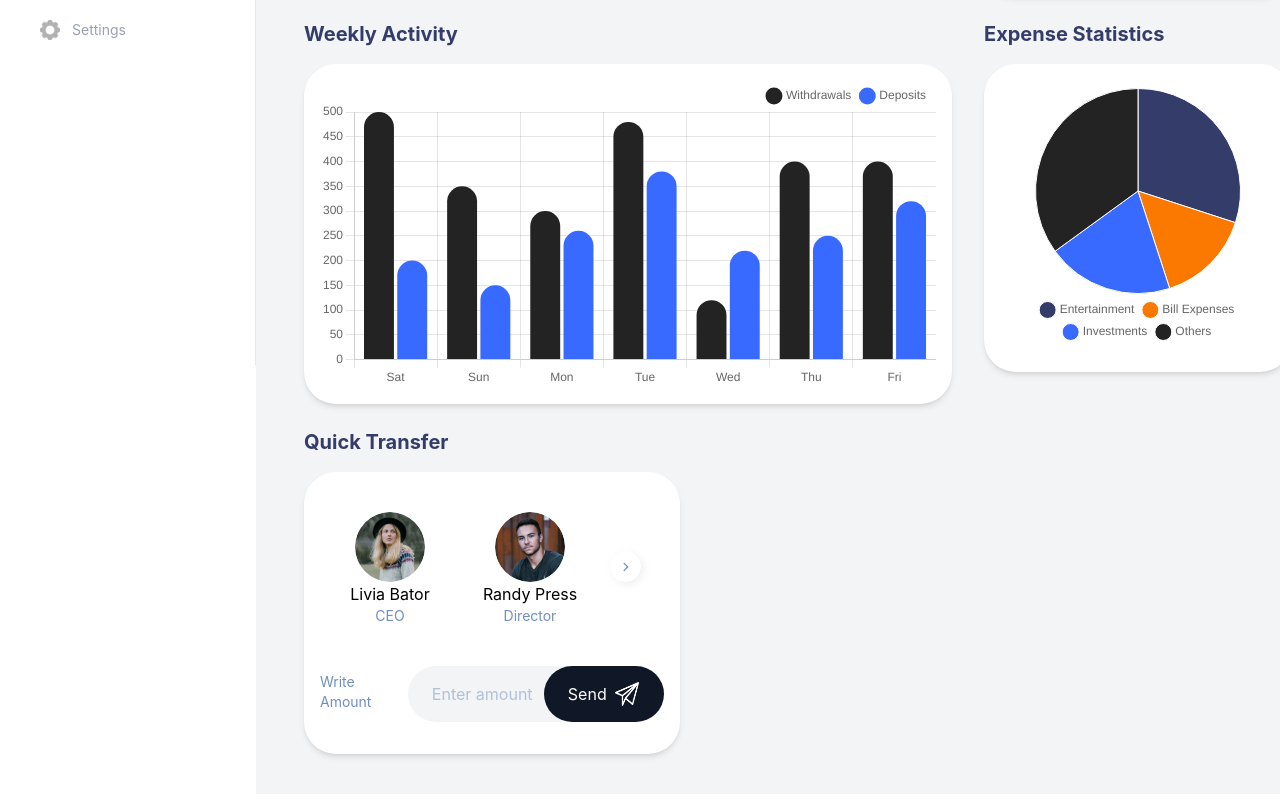
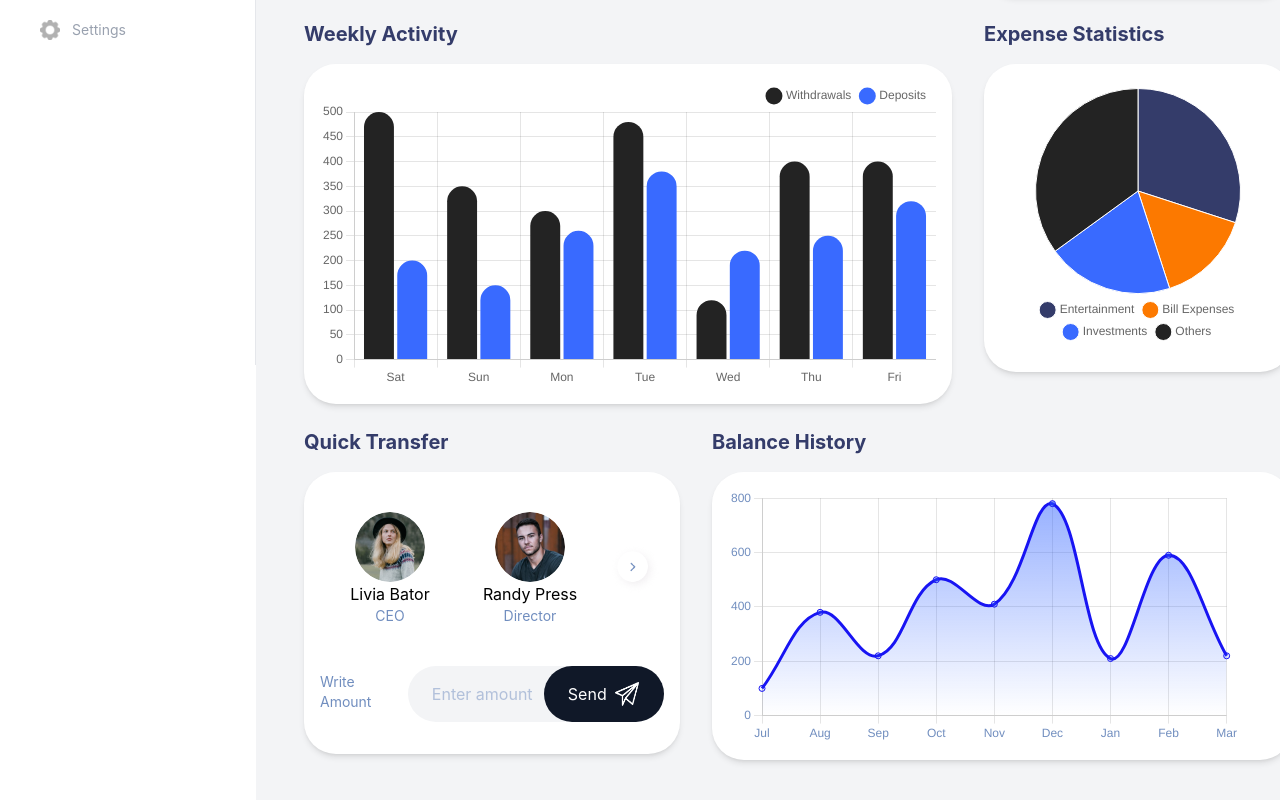
Before and after one commit to NielEche/financial-dashboard, a React (Vite) app: page / in a window 1280 px wide. Shown: the part 435-1235 px from the top of the page. Built offline with nearby package versions, Linux system fonts and the light colour scheme; a web font is replaced by a local one.

Commit message:
added the line chart representing the balance trend over a few months

```diff
--- /dev/null
+++ b/src/components/BalanceHistory.jsx
@@ -0,0 +1,77 @@
+import React, { useRef, useEffect } from 'react';
+import { Line } from 'react-chartjs-2';
+import { Chart as ChartJS, LineElement, PointElement, LinearScale, Title, Tooltip, Legend, Filler } from 'chart.js';
+
+// Register the necessary components
+ChartJS.register(LineElement, PointElement, LinearScale, Title, Tooltip, Legend, Filler);
+
+const BalanceHistory = () => {
+    const chartRef = useRef(null);
+
+    // Sample data for the balance history
+    const data = {
+        labels: ['Jul', 'Aug', 'Sep', 'Oct', 'Nov', 'Dec', 'Jan', 'Feb', 'Mar'], // Months
+        datasets: [
+            {
+                label: 'Balance Trend',
+                data: [100, 380, 220, 500, 410, 780, 210, 590, 220], // Sample balance data
+                fill: true, // Enable filling
+                backgroundColor: (context) => {
+                    const chart = context.chart;
+                    const { ctx, chartArea } = chart;
+                    if (!chartArea) {
+                        return null;
+                    }
+                    const gradient = ctx.createLinearGradient(0, chartArea.bottom, 0, chartArea.top);
+                    gradient.addColorStop(1, 'rgba(45, 96, 255, 0.5)'); // Start color
+                    gradient.addColorStop(0, 'rgba(45, 96, 255, 0)'); // End color
+                    return gradient;
+                },
+                borderColor: 'rgba(24, 20, 243, 1)',
+                tension: 0.4,
+            },
+        ],
+    };
+
+    const options = {
+        responsive: true,
+        plugins: {
+            legend: {
+                display: false,
+            },
+            title: {
+                display: false,
+            },
+        },
+        scales: {
+            y: {
+                beginAtZero: true,
+                min: 0, // Minimum value
+                max: 800, // Maximum value
+                ticks: {
+                    stepSize: 200, // Set step size for ticks
+                    color: 'rgba(113, 142, 191, 1)', // Color for y-axis ticks
+                },
+            },
+            x: {
+                title: {
+                    display: false,
+                },
+                ticks: {
+                    color: 'rgba(113, 142, 191, 1)', // Color for x-axis ticks
+                },
+            },
+        },
+    };
+
+    return (
+        <>
+         <h2 className="text-xl font-bold mb-4 bluetext">Balance History</h2>
+        <div className="bg-white shadow-md rounded-4xl p-4 h-72">
+            <Line ref={chartRef} data={data} options={options} />
+        </div>
+        </>
+    );
+};
+
+export default BalanceHistory;
--- a/src/components/QuickTransfer.jsx
+++ b/src/components/QuickTransfer.jsx
@@ -62,7 +62,7 @@ const QuickTransfer = () => {
                 <div className="py-4 flex items-center justify-center">
                     {showPrev && ( // Conditionally render the Previous button
                     <a
-                        className=" text-white w-20 flex justify-center cursor-pointer"
+                        className=" text-white w-15 flex justify-center cursor-pointer"
                         onClick={handlePrev}>
                         <img src="/prev.png" alt="Previous" className="inline-block w-[50px] h-[50px]" />
                         </a>
@@ -87,7 +87,7 @@ const QuickTransfer = () => {
                         </div>
                     </div>
                     <a
-                        className=" text-white w-20 flex justify-center cursor-pointer"
+                        className=" text-white w-15 flex justify-center cursor-pointer"
                         onClick={handleNext}>
                         <img src="/next.png" alt="Next" className="inline-block w-[50px] h-[50px] " />
                     </a>
--- a/src/pages/Dashboard.jsx
+++ b/src/pages/Dashboard.jsx
@@ -4,6 +4,7 @@ import Transactions from '../components/Transactions';
 import Activity from '../components/Activity';
 import ExpenseStatistics from '../components/ExpenseStatistics';
 import QuickTransfer from '../components/QuickTransfer';
+import BalanceHistory from '../components/BalanceHistory';
 
 const Dashboard = () => {
     return (
@@ -31,6 +32,9 @@ const Dashboard = () => {
                 <div className="lg:w-2/5 pt-6 px-4">
                     <QuickTransfer />
                 </div>
+                <div className="lg:w-3/5 pt-6 px-4">
+                    <BalanceHistory />
+                </div>
             </div>
 
         </div>
```
